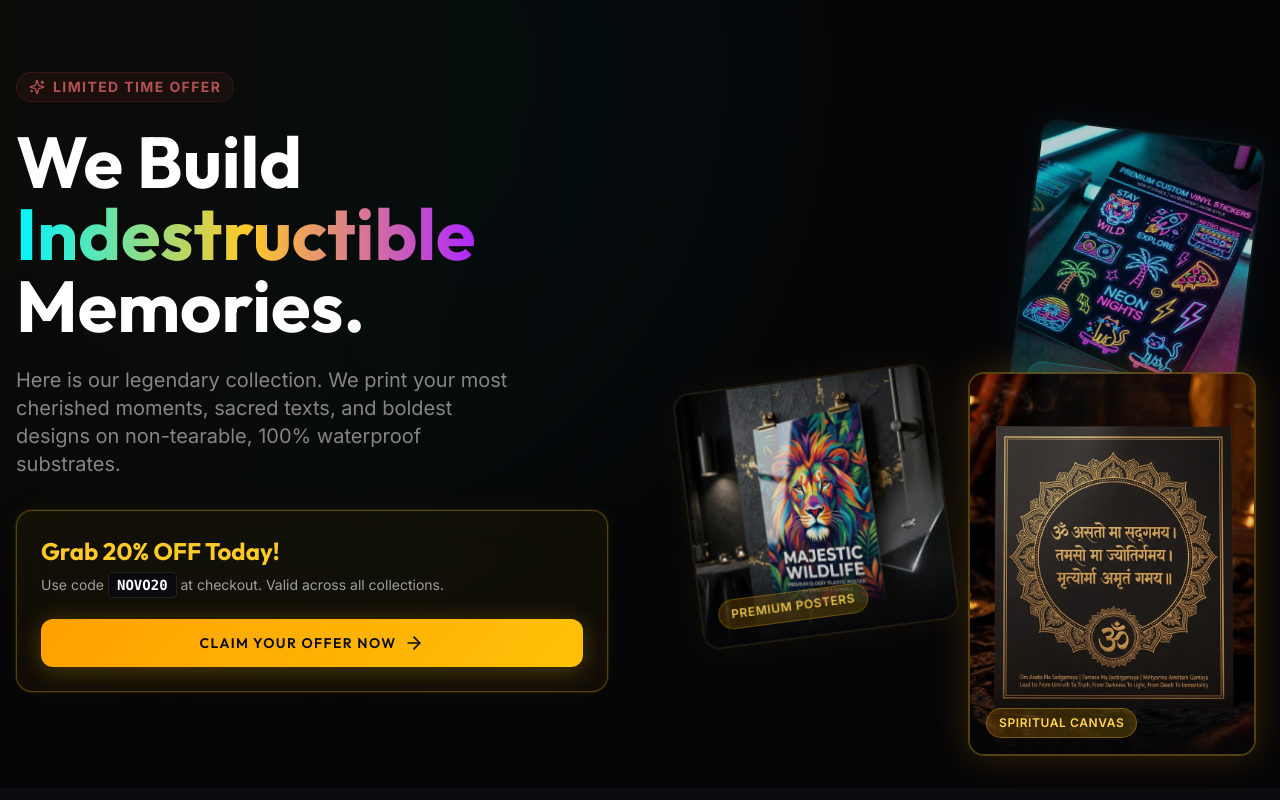
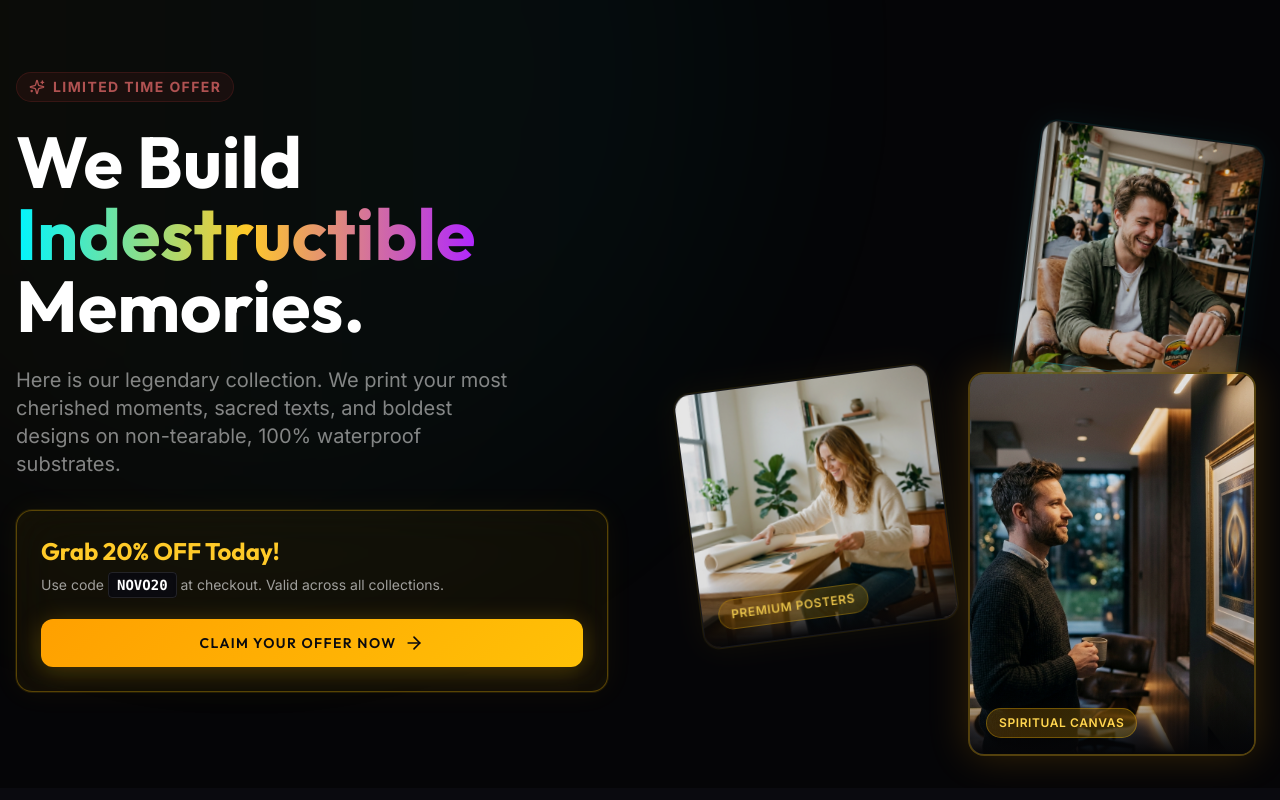
Before and after one commit to sohanpattanayak592-hash/novoaplast-store, a React (Vite) app in the folder frontend/: page / in a window 1280 px wide. Shown: the part 1760-2560 px from the top of the page. Built offline with nearby package versions, Linux system fonts and the light colour scheme; a web font is replaced by a local one.

Commit message:
style: Replace static showcase images with aesthetic lifestyle photos

```diff
--- a/frontend/src/pages/HomePage.jsx
+++ b/frontend/src/pages/HomePage.jsx
@@ -149,7 +149,7 @@ export default function HomePage() {
                 transition={{ duration: 4, repeat: Infinity, ease: "easeInOut" }}
                 className="absolute top-1/2 left-1/2 -translate-x-1/2 -translate-y-1/2 w-64 lg:w-72 h-80 lg:h-96 rounded-2xl overflow-hidden glass-card glow-ring-gold z-20 border-2 border-saffron-500/30 shadow-[0_0_40px_rgba(245,158,11,0.2)]"
               >
-                <img src="/spiritual-hero.png" alt="Showcase Spiritual" className="w-full h-full object-cover opacity-90" />
+                <img src="/aesthetic_candid_spiritual.png" alt="Showcase Spiritual" className="w-full h-full object-cover opacity-90" />
                 <div className="absolute bottom-0 left-0 w-full p-4 bg-gradient-to-t from-dark-950 to-transparent">
                   <span className="badge-durable">Spiritual Canvas</span>
                 </div>
@@ -161,7 +161,7 @@ export default function HomePage() {
                 transition={{ duration: 5, repeat: Infinity, ease: "easeInOut", delay: 1 }}
                 className="absolute top-4 lg:top-10 right-0 lg:right-4 w-48 lg:w-56 h-64 lg:h-72 rounded-2xl overflow-hidden glass-card glow-ring-neon z-10 opacity-80"
               >
-                <img src="/stickers-hero.png" alt="Showcase Stickers" className="w-full h-full object-cover" />
+                <img src="/aesthetic_candid_sticker.png" alt="Showcase Stickers" className="w-full h-full object-cover" />
                 <div className="absolute bottom-0 left-0 w-full p-4 bg-gradient-to-t from-dark-950 to-transparent">
                   <span className="badge-neon">Custom Stickers</span>
                 </div>
@@ -173,7 +173,7 @@ export default function HomePage() {
                 transition={{ duration: 6, repeat: Infinity, ease: "easeInOut", delay: 2 }}
                 className="absolute bottom-4 lg:bottom-10 left-0 lg:left-4 w-56 lg:w-64 h-56 lg:h-64 rounded-2xl overflow-hidden glass-card glow-ring-gold z-30 opacity-90"
               >
-                <img src="/poster-hero.png" alt="Showcase Posters" className="w-full h-full object-cover" />
+                <img src="/aesthetic_candid_poster.png" alt="Showcase Posters" className="w-full h-full object-cover" />
                 <div className="absolute bottom-0 left-0 w-full p-4 bg-gradient-to-t from-dark-950 to-transparent">
                   <span className="badge-durable">Premium Posters</span>
                 </div>
```
